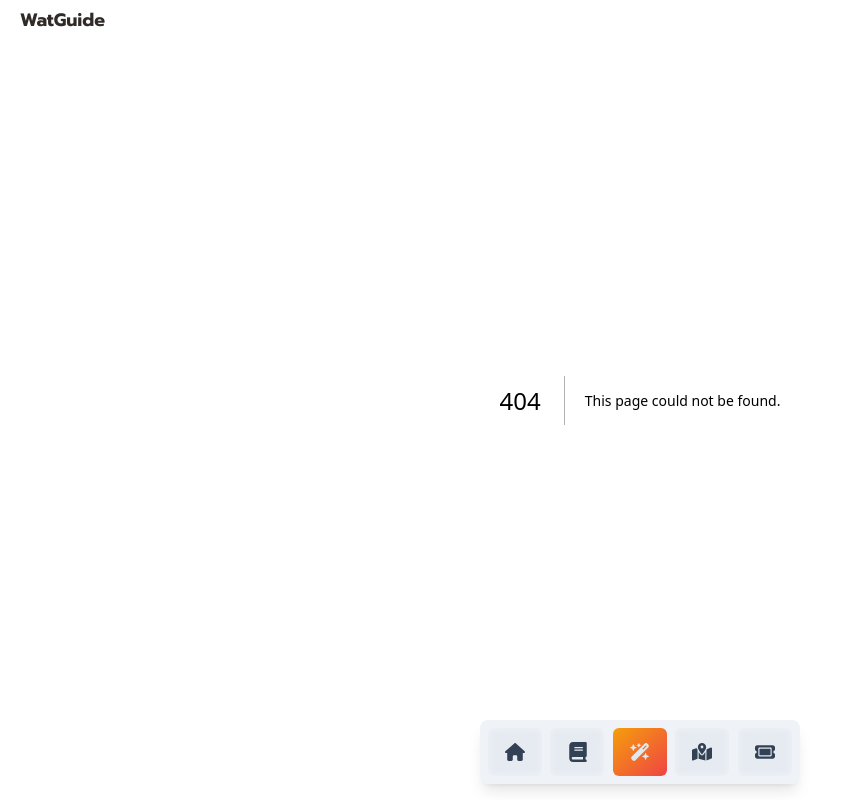
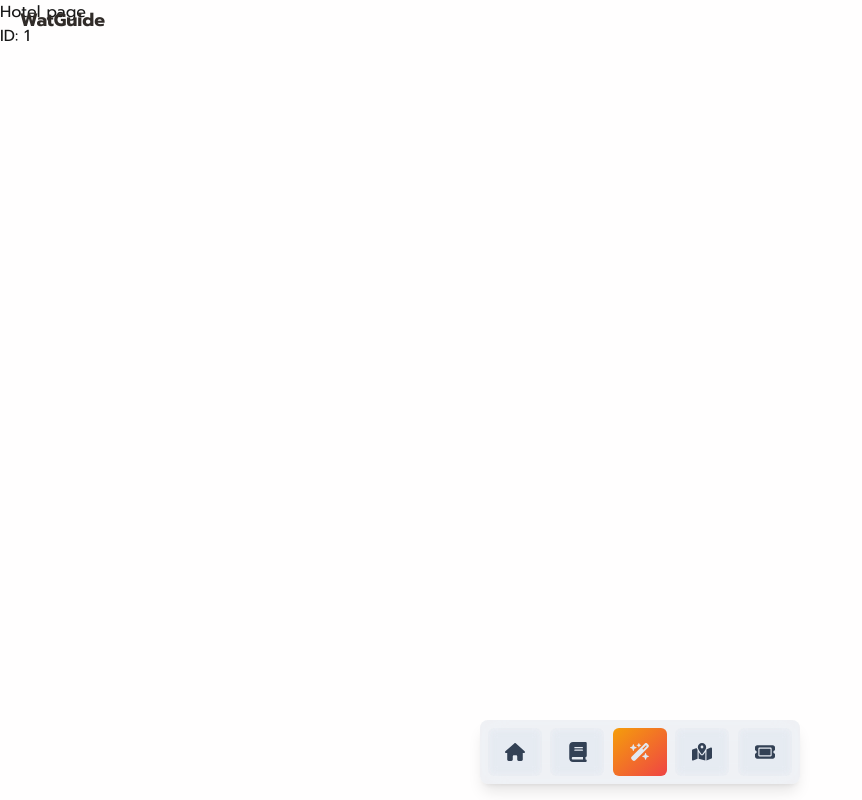
Before and after one commit to FeiZGe/WatGuide-web, a Next.js app: page /map/hotel/1 in a window 1280 px wide. Before the commit this address had no page. Shown: the whole page, without its empty margins (0-862 px from the left). Built offline with nearby package versions, Linux system fonts and the light colour scheme.

Commit message:
Create: Hotel page

```diff
--- /dev/null
+++ b/app/map/hotel/[hotelID]/page.tsx
@@ -0,0 +1,14 @@
+"use client"; // บังคับให้เป็น Client Component
+import { useParams } from "next/navigation";
+
+const Hotel = () => {
+  const params = useParams();
+  return (
+    <div>
+      <p>Hotel page</p>
+      <p>ID: { params.hotelID }</p>
+    </div>
+  )
+}
+
+export default Hotel
```
